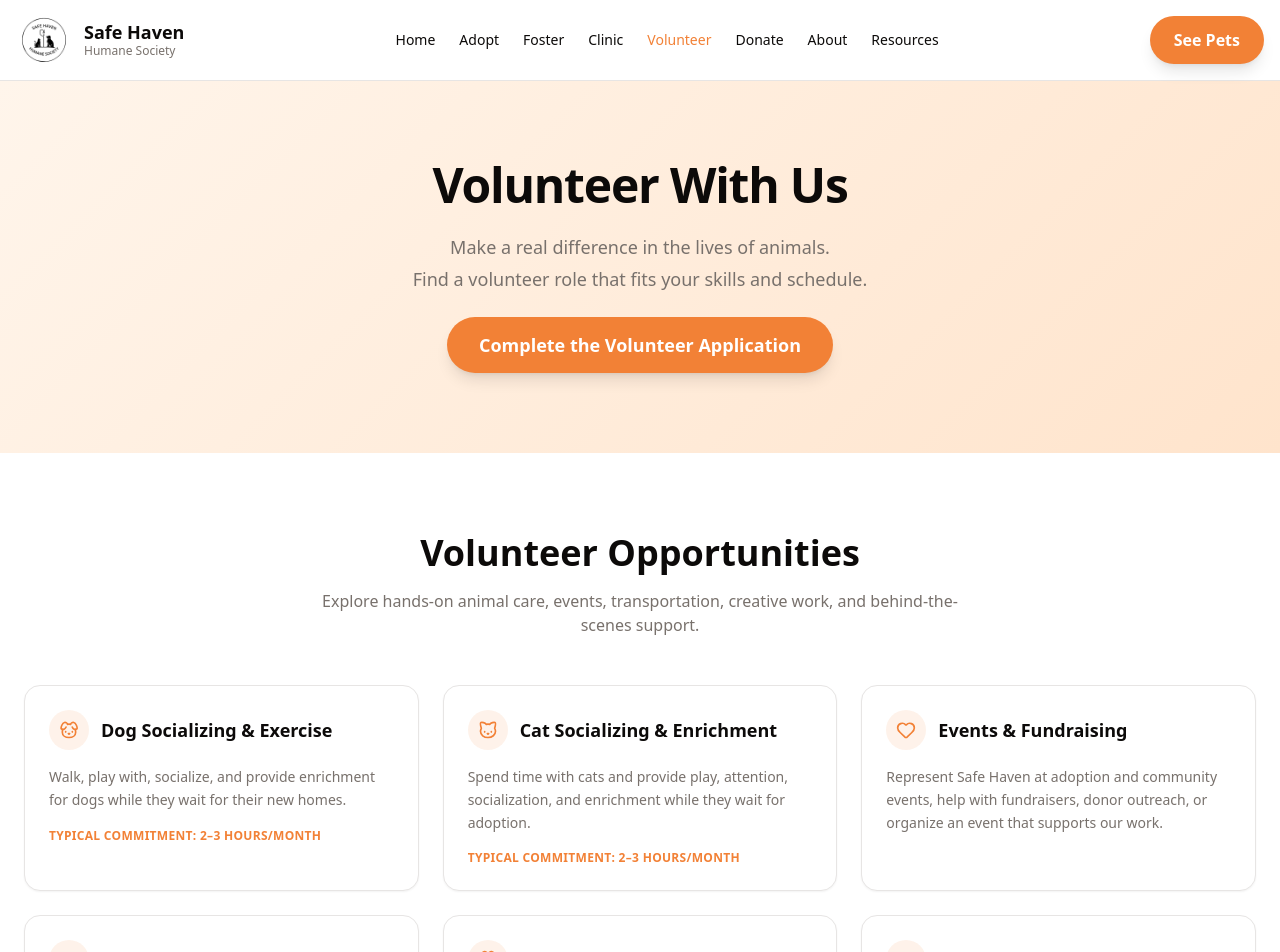
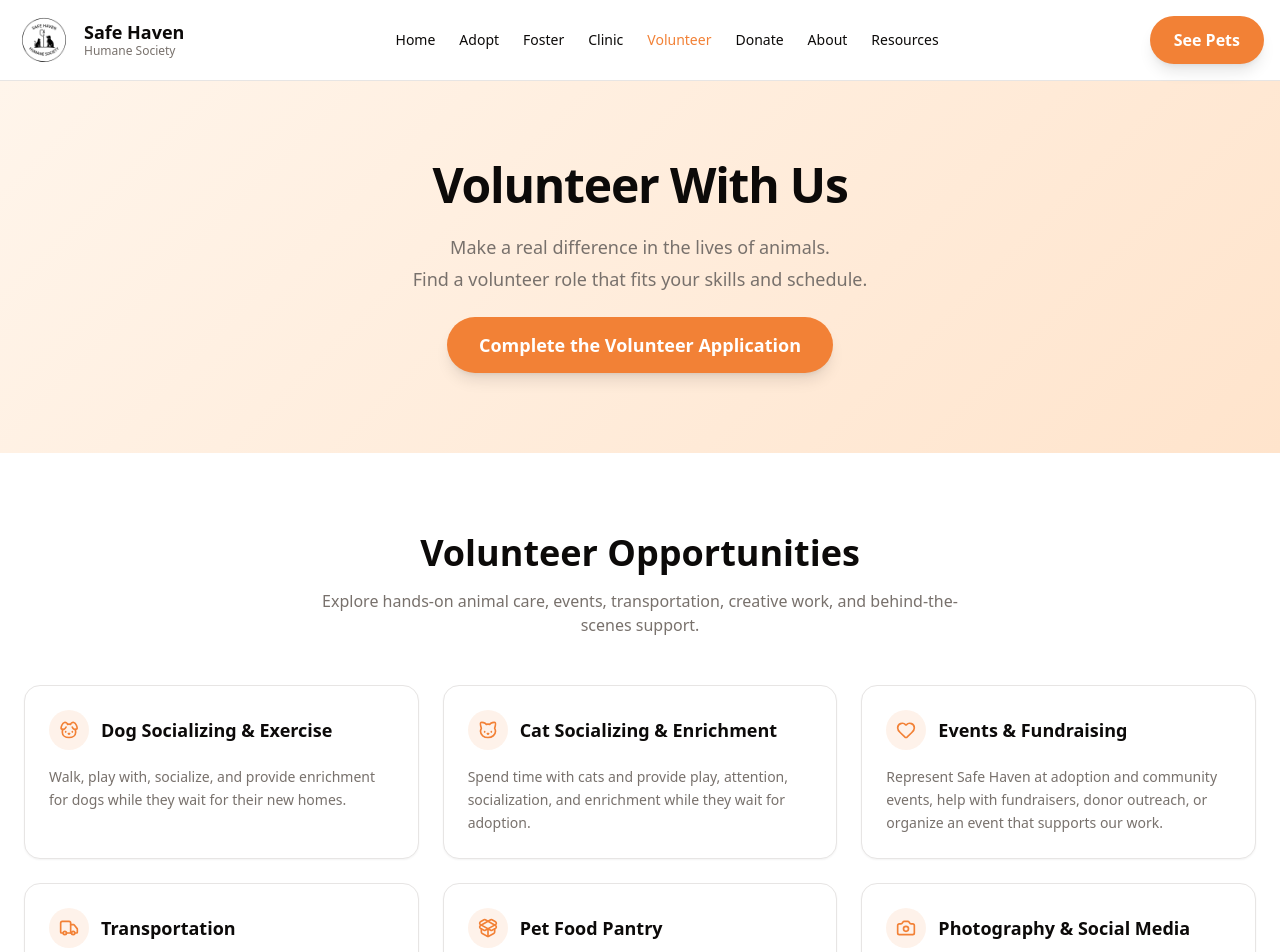
Before and after one commit to 7nqwsvhv99-hash/safe-haven-site, a Next.js app: page /volunteer in a window 1280 px wide. Shown: the top 952 px of the page. Built offline with nearby package versions, Linux system fonts and the light colour scheme.

Commit message:
Remove volunteer role time commitments

```diff
--- a/src/app/volunteer/page.tsx
+++ b/src/app/volunteer/page.tsx
@@ -56,11 +56,6 @@ export default function VolunteerPage() {
                   <h3 className="font-bold text-lg">{role.title}</h3>
                 </div>
                 <p className="text-sm leading-relaxed text-muted-foreground">{role.description}</p>
-                {role.commitment && (
-                  <p className="text-xs font-semibold uppercase tracking-wide text-primary">
-                    Typical commitment: {role.commitment}
-                  </p>
-                )}
               </Card>
             ))}
           </div>
@@ -135,14 +130,12 @@ const volunteerRoles = [
     icon: <Dog className="h-5 w-5 text-primary" />,
     description:
       "Walk, play with, socialize, and provide enrichment for dogs while they wait for their new homes.",
-    commitment: "2–3 hours/month",
   },
   {
     title: "Cat Socializing & Enrichment",
     icon: <Cat className="h-5 w-5 text-primary" />,
     description:
       "Spend time with cats and provide play, attention, socialization, and enrichment while they wait for adoption.",
-    commitment: "2–3 hours/month",
   },
   {
     title: "Events & Fundraising",
```
